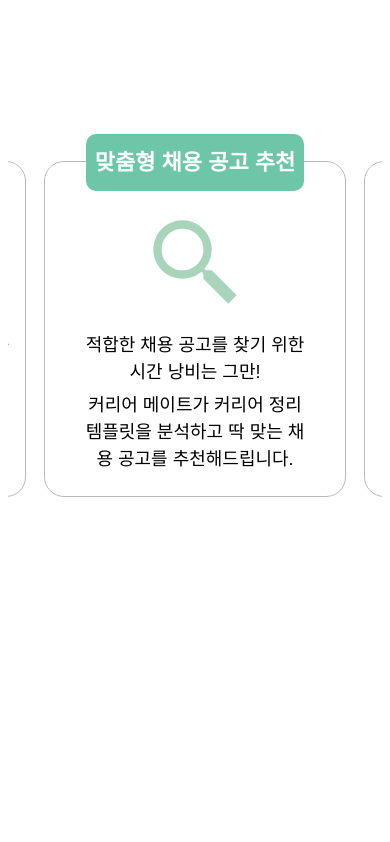
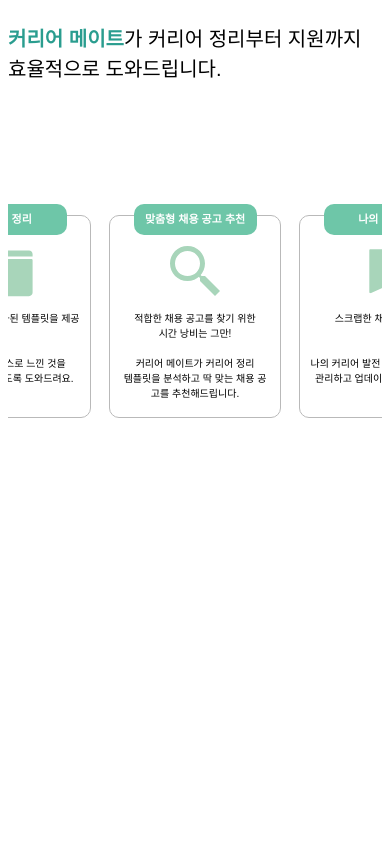
Before and after one commit to Career-Mate/Web, a React (Vite) app: page / in a window 390 px wide. Shown: the part 3222-4064 px from the top of the page. Built offline with nearby package versions, Linux system fonts and the light colour scheme; no server answers; a web font is replaced by a local one.

Commit message:
style: Card 컴포넌트 반응형

```diff
--- a/src/components/MainPage/Card/styled/styled.js
+++ b/src/components/MainPage/Card/styled/styled.js
@@ -5,6 +5,10 @@ export const CardContainer = styled.div`
     display: flex;
     flex-direction: column;
     align-items: center;
+
+    @media (max-width: 1024px) {
+        width: 170px;
+    }
 `;
 
 export const TitleBox = styled.div`
@@ -21,6 +25,13 @@ export const TitleBox = styled.div`
     color: white;
     border-radius: 10px;
     transform: translateY(30px);
+
+    @media (max-width: 1024px) {
+        width: 123px;
+        height: 31px;
+        font-size: 11px;
+        transform: translateY(20px);
+    }
 `;
 
 export const ContentWrapper = styled.div`
@@ -33,6 +44,12 @@ export const ContentWrapper = styled.div`
     border: 1px solid rgba(185, 185, 185, 1);
     border-radius: 20px;
     gap: 20px;
+
+    @media (max-width: 1024px) {
+        height: 201px;
+        border-radius: 10px;
+        gap: 10px;
+    }
 `;
 
 export const Img = styled.div`
@@ -41,6 +58,12 @@ export const Img = styled.div`
     margin-top: 50px;
     display: flex;
     flex-direction: column;
+
+    @media (max-width: 1024px) {
+        width: 60px;
+        height: 60px;
+        margin-top: 25px;
+    }
 `;
 
 export const Content = styled.div`
@@ -53,14 +76,21 @@ export const Content = styled.div`
     font-size: 18px;
     position: relative;
     white-space: pre-line;
+
+    @media (max-width: 1024px) {
+        font-size: 10px;
+    }
 `;
 
 export const FirstSection = styled.div`
     width: 269px;
     position: absolute;
     top: 0;
-    left: 0;
     word-wrap: keep-all;
+
+    @media (max-width: 1024px) {
+        width: 170px;
+    }
 `;
 export const SecondSection = styled.div`
     width: 232px;
@@ -68,4 +98,9 @@ export const SecondSection = styled.div`
     top: 60px;
     word-wrap: keep-all;
     font-weight: 500;
+
+    @media (max-width: 1024px) {
+        width: 150px;
+        top: 45px;
+    }
 `;
```
